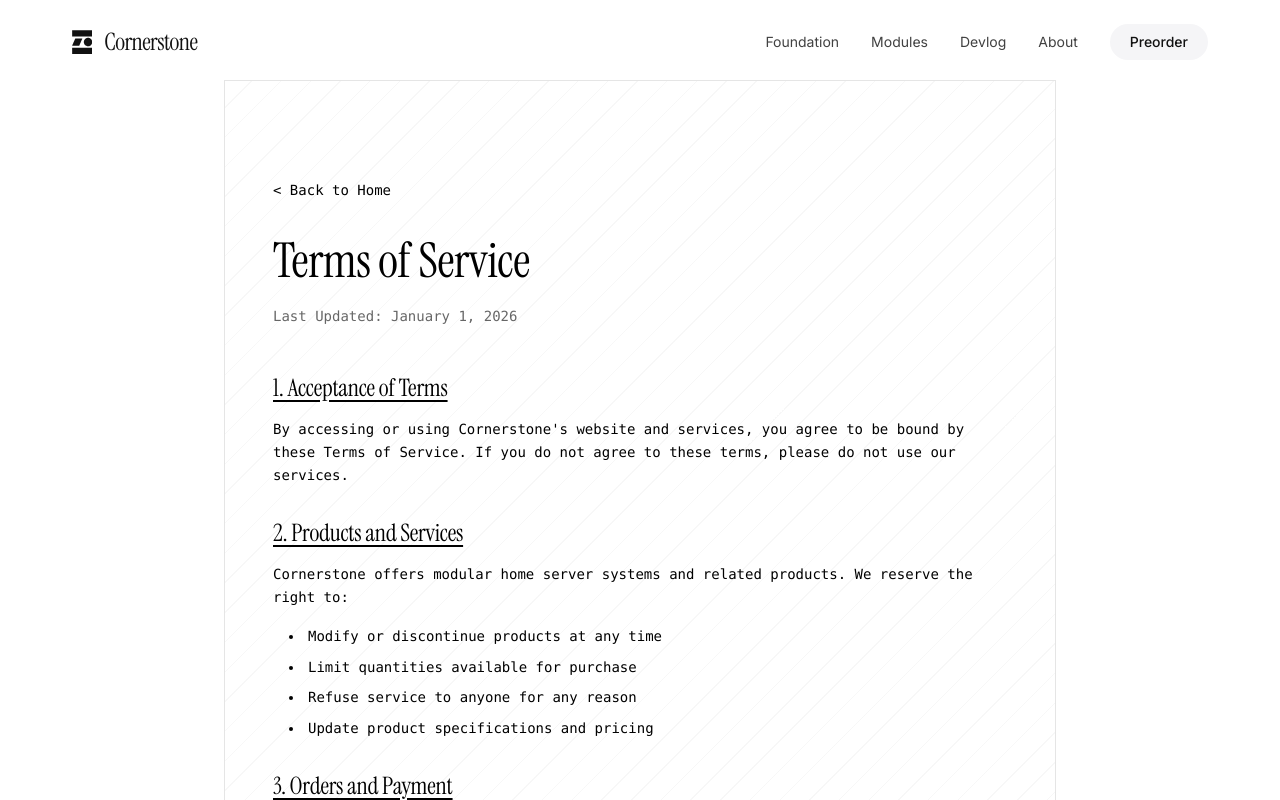
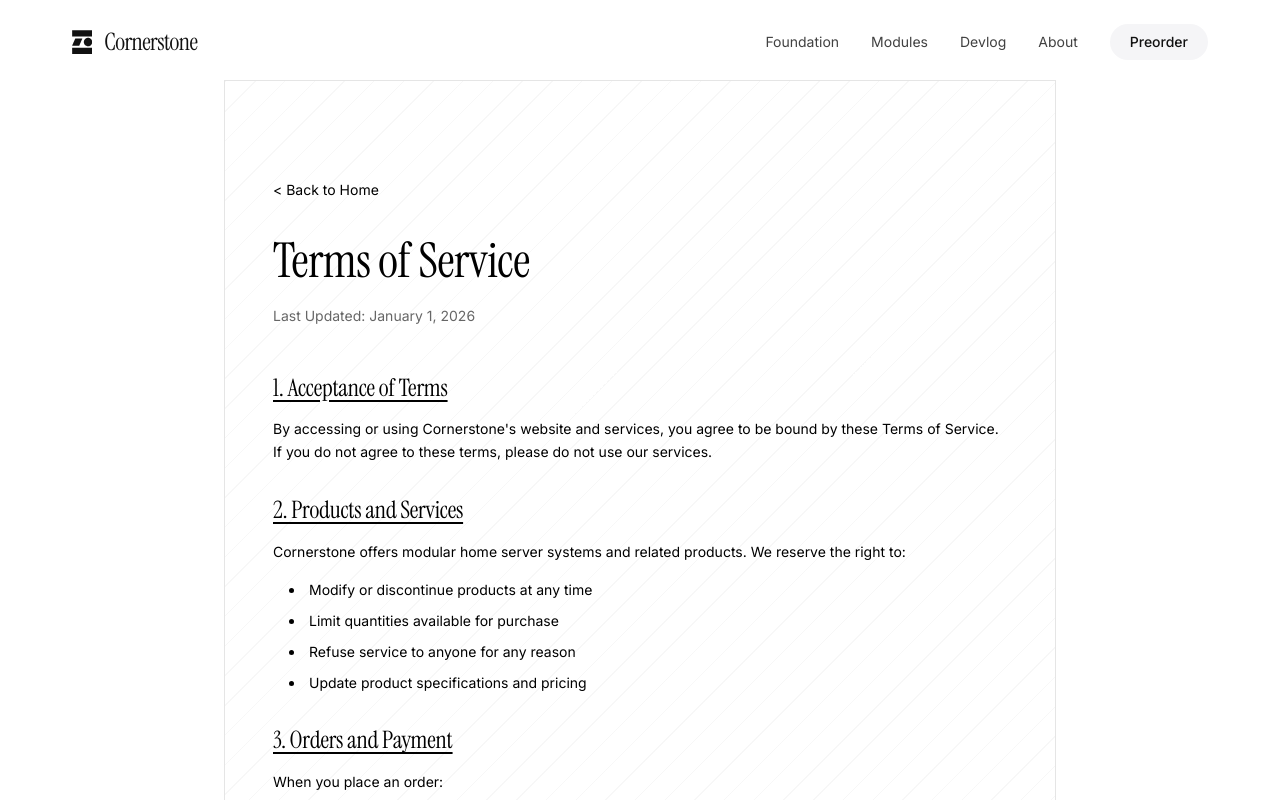
Before and after one commit to grsszne/cornerstonesh, a Next.js app: page /terms in a window 1280 px wide. Shown: the top 800 px of the page. Built offline with nearby package versions, Linux system fonts and the light colour scheme.

Commit message:
font-mono removed

```diff
--- a/src/app/privacy/page.js
+++ b/src/app/privacy/page.js
@@ -23,7 +23,7 @@
               <div className="relative z-10 p-8 md:p-12">
                 <Link
                   href="/"
-                  className="inline-flex items-center text-sm font-mono hover:opacity-70 transition-opacity mb-8"
+                  className="inline-flex items-center text-sm  hover:opacity-70 transition-opacity mb-8"
                 >
                   &lt; Back to Home
                 </Link>
@@ -31,11 +31,11 @@
                 <h1 className="text-4xl md:text-5xl font-medium tracking-tight mb-4">
                   Privacy Policy
                 </h1>
-                <p className="font-mono text-sm text-black/60 dark:text-white/60 mb-12">
+                <p className=" text-sm text-black/60 dark:text-white/60 mb-12">
                   Last Updated: January 1, 2026
                 </p>
 
-            <div className="space-y-8 font-mono text-sm leading-relaxed">
+            <div className="space-y-8  text-sm leading-relaxed">
               <section>
                 <h2 className="text-2xl font-bold mb-4 underline decoration-2 decoration-cornerstone underline-offset-4">
                   1. Information We Collect
--- a/src/app/terms/page.js
+++ b/src/app/terms/page.js
@@ -23,7 +23,7 @@
               <div className="relative z-10 p-8 md:p-12">
                 <Link
                   href="/"
-                  className="inline-flex items-center text-sm font-mono hover:opacity-70 transition-opacity mb-8"
+                  className="inline-flex items-center text-sm  hover:opacity-70 transition-opacity mb-8"
                 >
                   &lt; Back to Home
                 </Link>
@@ -31,11 +31,11 @@
                 <h1 className="text-4xl md:text-5xl font-medium tracking-tight mb-4">
                   Terms of Service
                 </h1>
-                <p className="font-mono text-sm text-black/60 dark:text-white/60 mb-12">
+                <p className=" text-sm text-black/60 dark:text-white/60 mb-12">
                   Last Updated: January 1, 2026
                 </p>
 
-            <div className="space-y-8 font-mono text-sm leading-relaxed">
+            <div className="space-y-8  text-sm leading-relaxed">
               <section>
                 <h2 className="text-2xl font-bold mb-4 underline decoration-2 decoration-cornerstone underline-offset-4">
                   1. Acceptance of Terms
```
